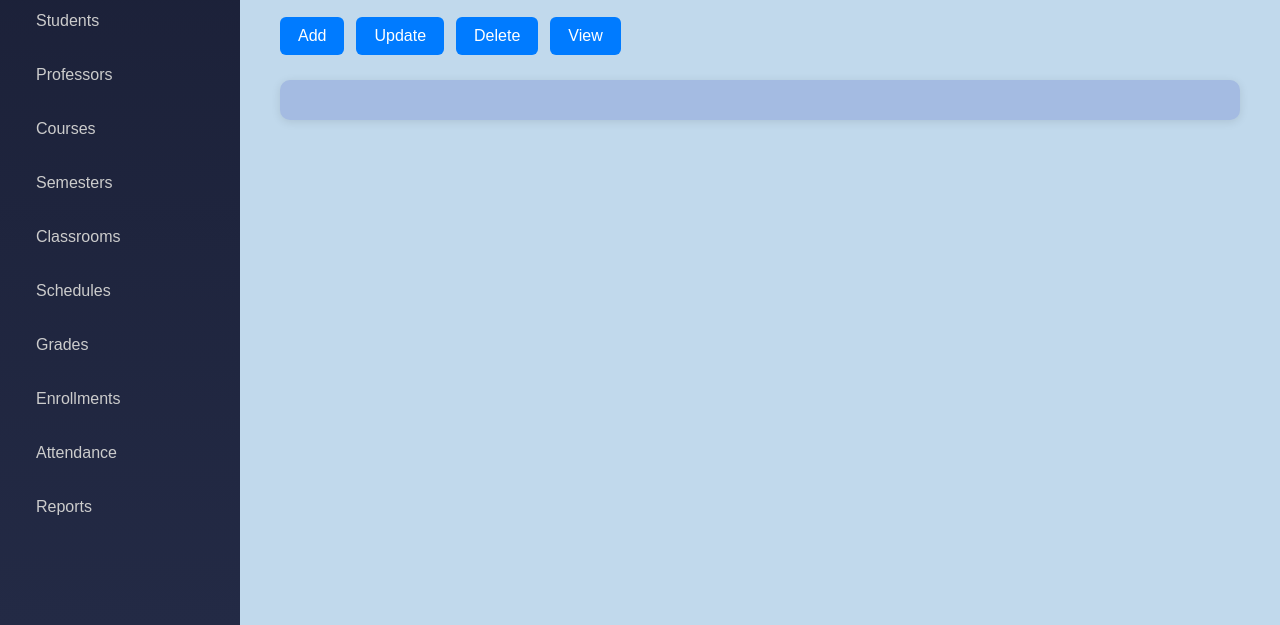
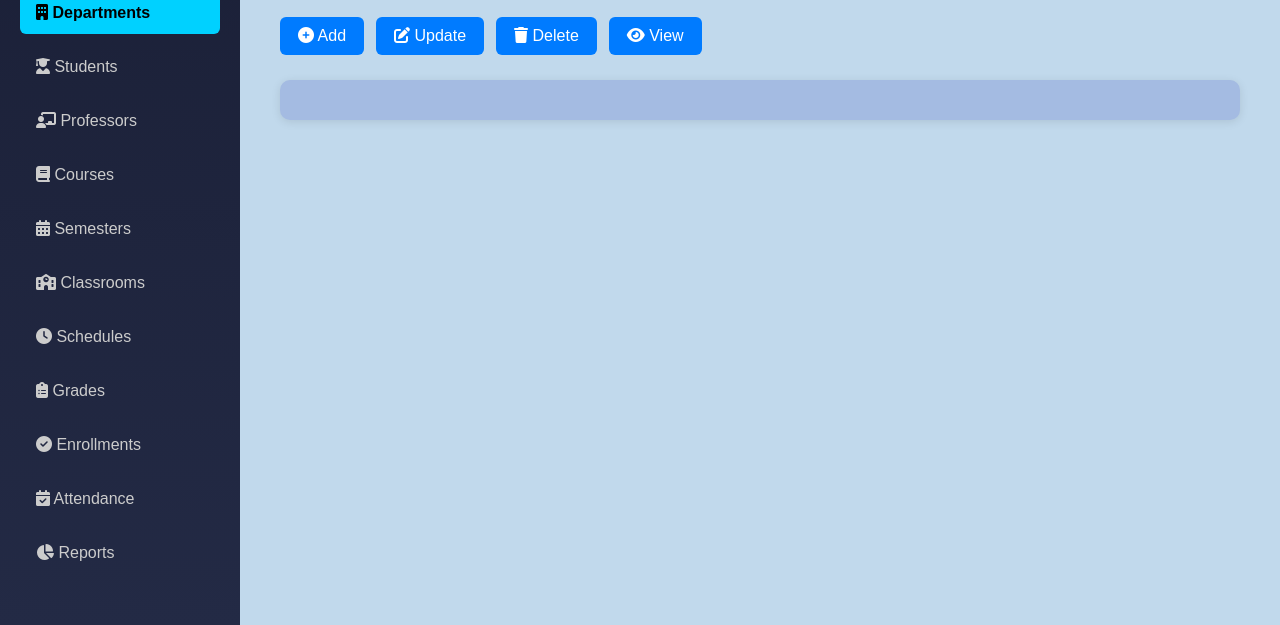
Before and after one commit to AnchalGhai/UMS-NODEAPI, a plain HTML site: page frontend/dashboard.html in a window 1280 px wide. Shown: the part 175-800 px from the top of the page. Drawn offline with nearby package versions, Linux system fonts and the light colour scheme.

Commit message:
icons added

```diff
--- a/frontend/dashboard.html
+++ b/frontend/dashboard.html
@@ -5,43 +5,43 @@
   <meta name="viewport" content="width=device-width, initial-scale=1" />
   <title>University Management Dashboard</title>
   <link rel="stylesheet" href="dashboard.css" />
+  <link rel="stylesheet" href="https://cdnjs.cloudflare.com/ajax/libs/font-awesome/6.4.0/css/all.min.css">
   <script src="https://cdn.jsdelivr.net/npm/chart.js"></script>
 </head>
 <body>
   <div class="sidebar">
-    <h1>Dashboard</h1>
-    <button class="active" data-table="departments">Departments</button>
-    <button data-table="students">Students</button>
-    <button data-table="professors">Professors</button>
-    <button data-table="courses">Courses</button>
-    <button data-table="semesters">Semesters</button>
-    <button data-table="classrooms">Classrooms</button>
-    <button data-table="schedules">Schedules</button>
-    <button data-table="grades">Grades</button>
-    <button data-table="enrollments">Enrollments</button>
-    <button data-table="attendance">Attendance</button>
-    <button data-table="reports" id="reportsSidebarBtn">Reports</button>
-
+    <h1><i class="fa fa-chart-line"></i> Dashboard</h1>
+    <button class="active" data-table="departments"><i class="fa fa-building"></i> Departments</button>
+    <button data-table="students"><i class="fa fa-user-graduate"></i> Students</button>
+    <button data-table="professors"><i class="fa fa-chalkboard-teacher"></i> Professors</button>
+    <button data-table="courses"><i class="fa fa-book"></i> Courses</button>
+    <button data-table="semesters"><i class="fa fa-calendar-alt"></i> Semesters</button>
+    <button data-table="classrooms"><i class="fa fa-school"></i> Classrooms</button>
+    <button data-table="schedules"><i class="fa fa-clock"></i> Schedules</button>
+    <button data-table="grades"><i class="fa fa-clipboard-list"></i> Grades</button>
+    <button data-table="enrollments"><i class="fa fa-check-circle"></i> Enrollments</button>
+    <button data-table="attendance"><i class="fa fa-calendar-check"></i> Attendance</button>
+    <button data-table="reports" id="reportsSidebarBtn"><i class="fa fa-chart-pie"></i> Reports</button>
   </div>
 
   <div class="content">
     <div class="header-row">
       <h1>Welcome <span id="adminName">Admin</span>!</h1>
-      <button id="logoutBtn">Logout</button>
+      <button id="logoutBtn"><i class="fa fa-sign-out-alt"></i> Logout</button>
     </div>
 
     <h2 id="tableTitle">Departments</h2>
 
     <div class="actions">
-      <button id="addBtn">Add</button>
-      <button id="updateBtn">Update</button>
-      <button id="deleteBtn">Delete</button>
-      <button id="viewBtn">View</button>
+      <button id="addBtn"><i class="fa fa-plus-circle"></i> Add</button>
+      <button id="updateBtn"><i class="fa fa-edit"></i> Update</button>
+      <button id="deleteBtn"><i class="fa fa-trash"></i> Delete</button>
+      <button id="viewBtn"><i class="fa fa-eye"></i> View</button>
     </div>
     <div id="formContainer"></div>
     <div id="tableData"></div>
      <div id="reportSection" style="display: none;">
-  <h2>Reports</h2>
+ <h2><i class="fa fa-chart-bar"></i> Reports</h2>
   <select id="reportSelect">
     <option value="">-- Select Report --</option>
     <option value="students">Students per Department</option>
--- a/frontend/style.css
+++ b/frontend/style.css
@@ -21,10 +21,13 @@ body {
 
 h2 {
   text-align: center;
+  width: 100%;
   margin-bottom: 20px;
+  font-size: 24px;
 }
 
 input {
+  box-sizing: border-box;
   width: 100%;
   padding: 10px;
   margin: 10px 0;
```
